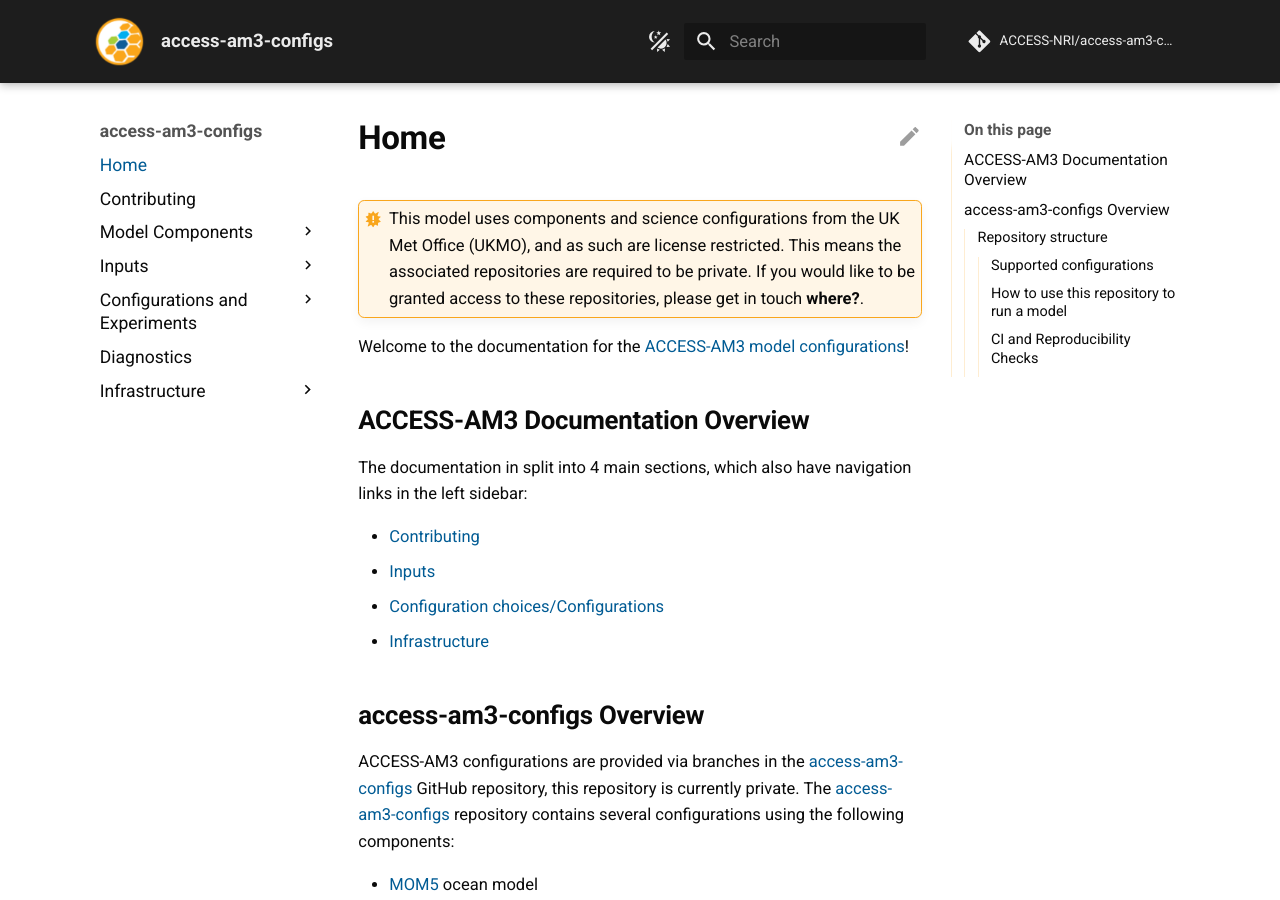
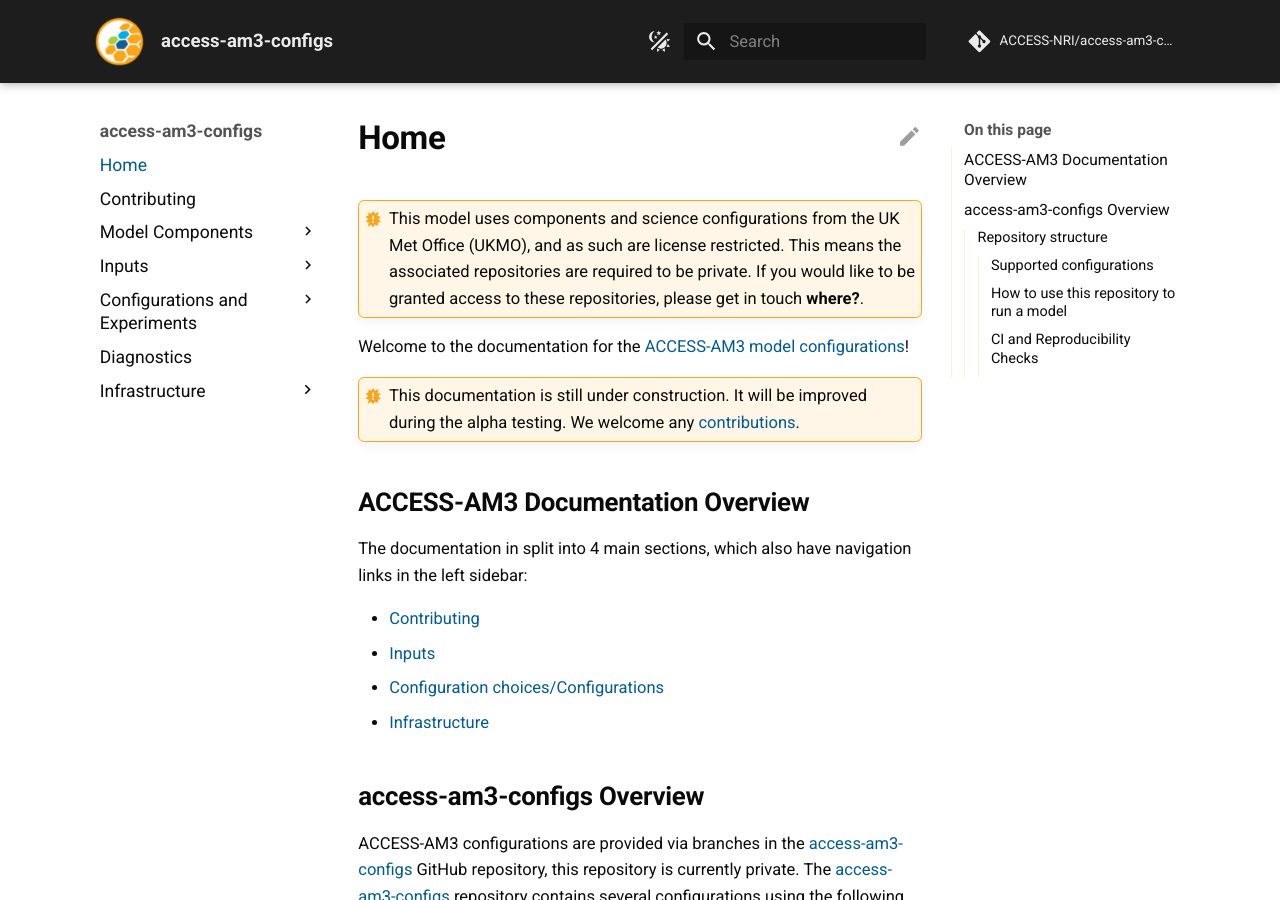
Before and after one commit to ACCESS-NRI/access-am3-configs-doc, an MkDocs documentation site: the page built from documentation/docs/pages/index.md, in a window 1280 px wide and 900 px high. Built offline with MkDocs 1.6.1 and Material for MkDocs 9.7.7, drawn with Linux system fonts in a browser that asks for light colours; comment, search, counter and statistics services are not loaded.

Commit message:
Add warning saying docs are under construction

```diff
--- a/documentation/docs/pages/index.md
+++ b/documentation/docs/pages/index.md
@@ -5,6 +5,9 @@
     This model uses components and science configurations from the UK Met Office (UKMO), and as such are license restricted. This means the associated repositories are required to be private. If you would like to be granted access to these repositories, please get in touch **where?**.
 
 Welcome to the documentation for the [ACCESS-AM3 model configurations](https://github.com/ACCESS-NRI/access-am3-configs)!
+
+!!! warning
+    This documentation is still under construction. It will be improved during the alpha testing. We welcome any [contributions](/contributing).
 
 ## ACCESS-AM3 Documentation Overview
 
```
